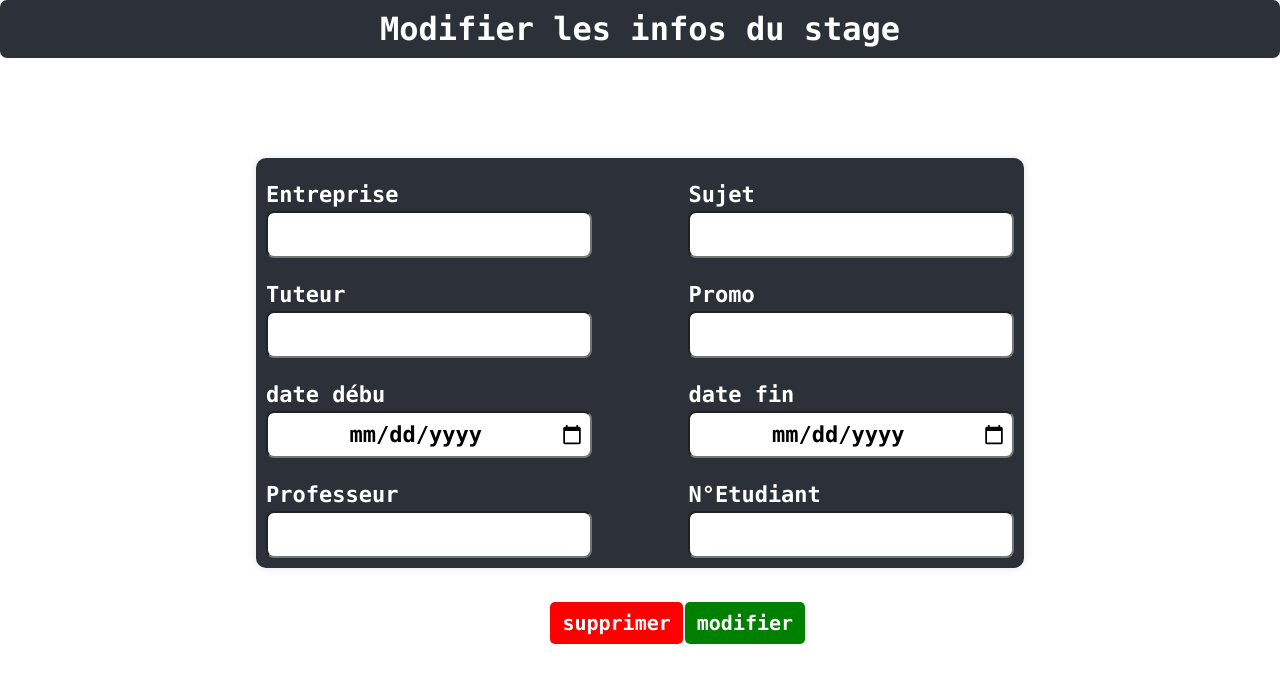
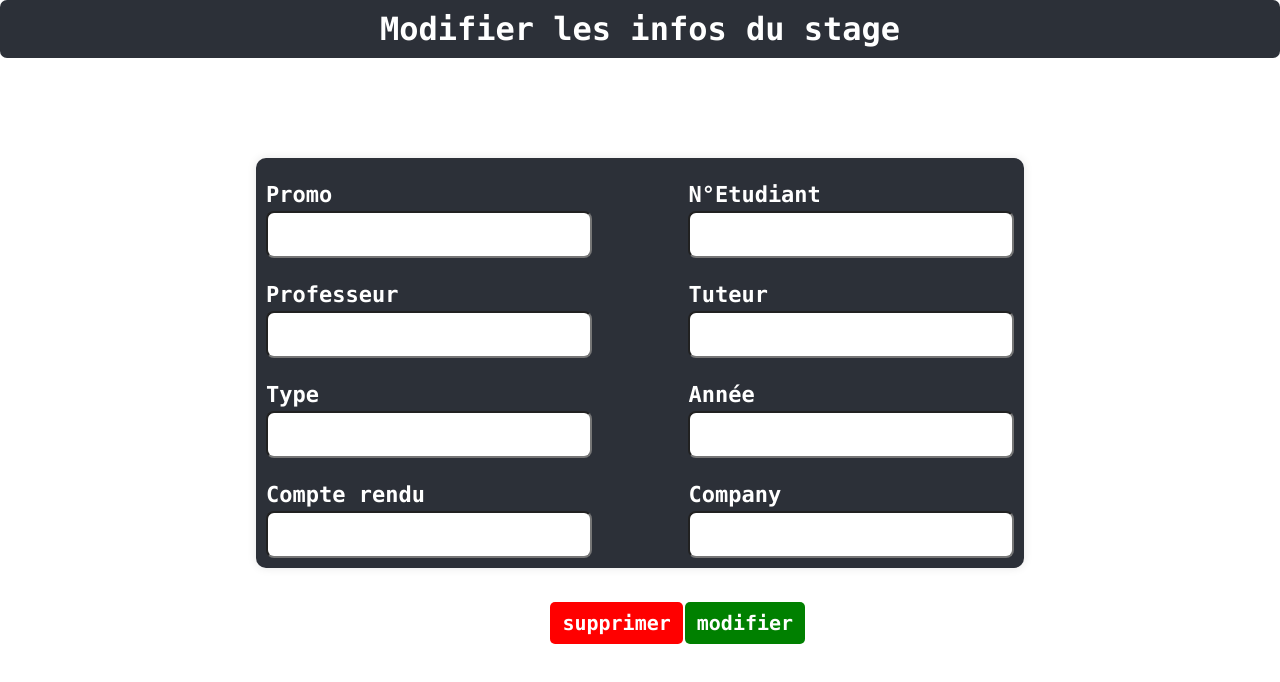
Before and after one commit to anasaadi02/Projet_SI, a React (Vite) app in the folder React_si/frontend/: page /DelModInternship in a window 1280 px wide. Shown: the top 682 px of the page. Built offline with nearby package versions, Linux system fonts and the light colour scheme.

Commit message:
rowdata fixed

```diff
--- a/React_si/frontend/src/components/DelModInternship.jsx
+++ b/React_si/frontend/src/components/DelModInternship.jsx
@@ -5,10 +5,22 @@ import List from "./List";
 import { useLocation, useNavigate } from "react-router-dom";
 
 const DelModInternship = () => {
+  const [promo, setPromo] = useState("");
+  const [nEtudiant, setNEtudiant] = useState("");
+  const [prof, setProf] = useState("");
+  const [tuteur, setTuteur] = useState("");
+  const [tpe, setTpe] = useState("");
+  const [annee, setAnnee] = useState("");
+  const [compte_rendu, setCompte_rendu] = useState("");
+  const [entreprise, setEntreprise] = useState("");
+
+
   const location = useLocation();
   const { rowData } = location.state || {};
   const [isPopUpDel, setIsPopUpDel] = useState(false);
   const [isPopUpMod, setIsPopUpMod] = useState(false);
+
+  console.log(rowData)
 
   let navigation = useNavigate();
 
@@ -46,15 +58,15 @@ const DelModInternship = () => {
             </thead>
             <tbody>
               <tr>
-                <th scope="row">{rowData.id}</th>
-                <td>{rowData.Promo}</td>
-                <td>{rowData.NEtudiant}</td>
-                <td>{rowData.Professeur}</td>
-                <td>{rowData.Tuteur}</td>
-                <td>{rowData.Entreprise}</td>
-                <td>{rowData.Domaine}</td>
-                <td>{rowData.Année}</td>
-                <td>{rowData.CompteRendu}</td>
+                <th scope="row">{rowData.nStage}</th>
+                <td>{rowData.promo}</td>
+                <td>{rowData.nEtudiant}</td>
+                <td>{rowData.prof}</td>
+                <td>{rowData.tuteur}</td>
+                <td>{rowData.entreprise}</td>
+                <td>{rowData.tpe}</td>
+                <td>{rowData.annee}</td>
+                <td>{rowData.compte_rendu}</td>
               </tr>
             </tbody>
           </table>
@@ -103,49 +115,49 @@ const DelModInternship = () => {
         </div>
       )}
       <div>
-        <form className="form-container">
+      <form className="form-container">
           <div className="form-row">
             <label className="add-labels">
-              Entreprise
-              <input type="text" className="add-inputs"></input>
+              Promo
+              <input type="text" className="add-inputs" value={promo} onChange={(e) => setPromo(e.target.value)} />
             </label>
             <br />
             <label className="add-labels">
-              Sujet
-              <input type="text" className="add-inputs"></input>
-            </label>
-          </div>
-          <div className="form-row">
-            <label className="add-labels">
-              Tuteur
-              <input type="text" className="add-inputs"></input>
-            </label>
-            <br />
-            <label className="add-labels">
-              Promo
-              <input type="text" className="add-inputs"></input>
-            </label>
-          </div>
-          <div className="form-row">
-            <label className="add-labels">
-              date débu
-              <input type="date" className="add-inputs"></input>
-            </label>
-            <br />
-            <label className="add-labels">
-              date fin
-              <input type="date" className="add-inputs"></input>
+              N°Etudiant
+              <input type="text" className="add-inputs" value={nEtudiant} onChange={(e) => setNEtudiant(e.target.value)} />
             </label>
           </div>
           <div className="form-row">
             <label className="add-labels">
               Professeur
-              <input type="text" className="add-inputs"></input>
+              <input type="text" className="add-inputs" value={prof} onChange={(e) => setProf(e.target.value)} />
             </label>
             <br />
             <label className="add-labels">
-              N°Etudiant
-              <input type="text" className="add-inputs"></input>
+              Tuteur
+              <input type="text" className="add-inputs" value={tuteur} onChange={(e) => setTuteur(e.target.value)} />
+            </label>
+          </div>
+          <div className="form-row">
+            <label className="add-labels">
+              Type
+              <input type="text" className="add-inputs" value={tpe} onChange={(e) => setTpe(e.target.value)} />
+            </label>
+            <br />
+            <label className="add-labels">
+              Année
+              <input type="text" className="add-inputs" value={annee} onChange={(e) => setAnnee(e.target.value)} />
+            </label>
+          </div>
+          <div className="form-row">
+            <label className="add-labels">
+              Compte rendu
+              <input type="text" className="add-inputs" value={compte_rendu} onChange={(e) => setCompte_rendu(e.target.value)} />
+            </label>
+            <br />
+            <label className="add-labels">
+              Company
+              <input type="text" className="add-inputs" value={entreprise} onChange={(e) => setEntreprise(e.target.value)} />
             </label>
           </div>
         </form>
```
Also changed, not shown: 1 other file (tests, documents, lock files or other folders).
